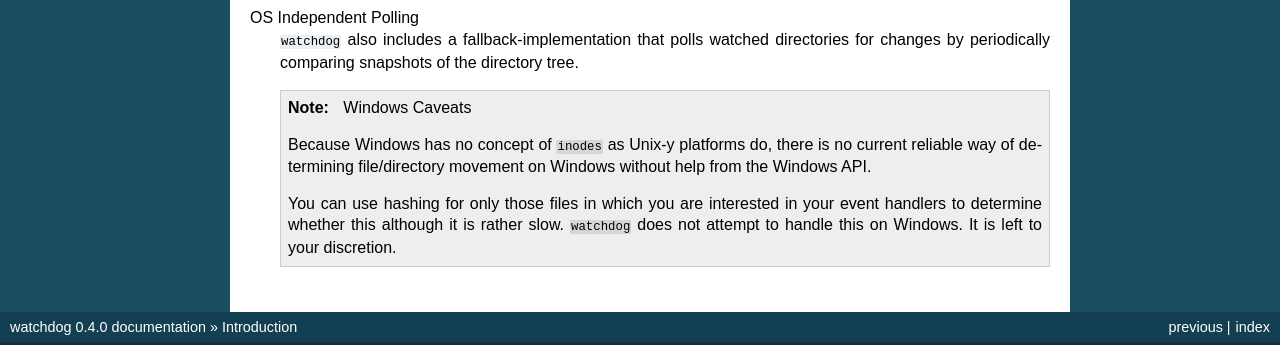
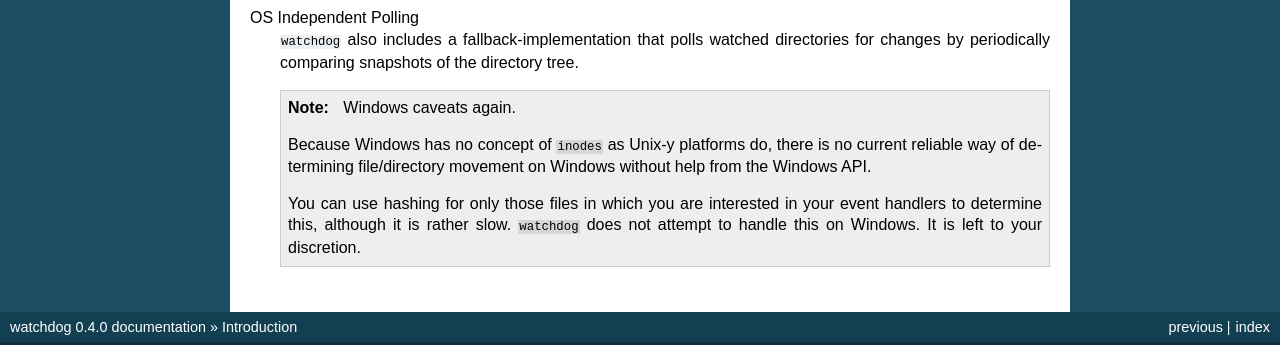
Before and after one commit to gorakhargosh/watchdog, a Sphinx documentation site: the page built from docs/source/introduction.rst, in a window 1280 px wide. Shown: the part 1667-2012 px from the top of the page. Built offline with Sphinx 7.4.7, drawn with Linux system fonts in a browser that asks for light colours.

```diff
--- a/docs/source/introduction.rst
+++ b/docs/source/introduction.rst
@@ -103,7 +103,7 @@ OS Independent Polling
     watched directories for changes by periodically comparing snapshots
     of the directory tree.
 
-    .. NOTE:: Windows Caveats
+    .. NOTE:: Windows caveats again.
 
               Because Windows has no concept of ``inodes`` as Unix-y
               platforms do, there is no current reliable way of determining
@@ -111,6 +111,6 @@ OS Independent Polling
               Windows API.
 
               You can use hashing for only those files in which you are
-              interested in your event handlers to determine whether
-              this although it is rather slow. |project_name| does not
+              interested in your event handlers to determine
+              this, although it is rather slow. |project_name| does not
               attempt to handle this on Windows. It is left to your discretion.
```
Also changed, not shown: setup.cfg (added, +8 -0 lines), 1 other file.
